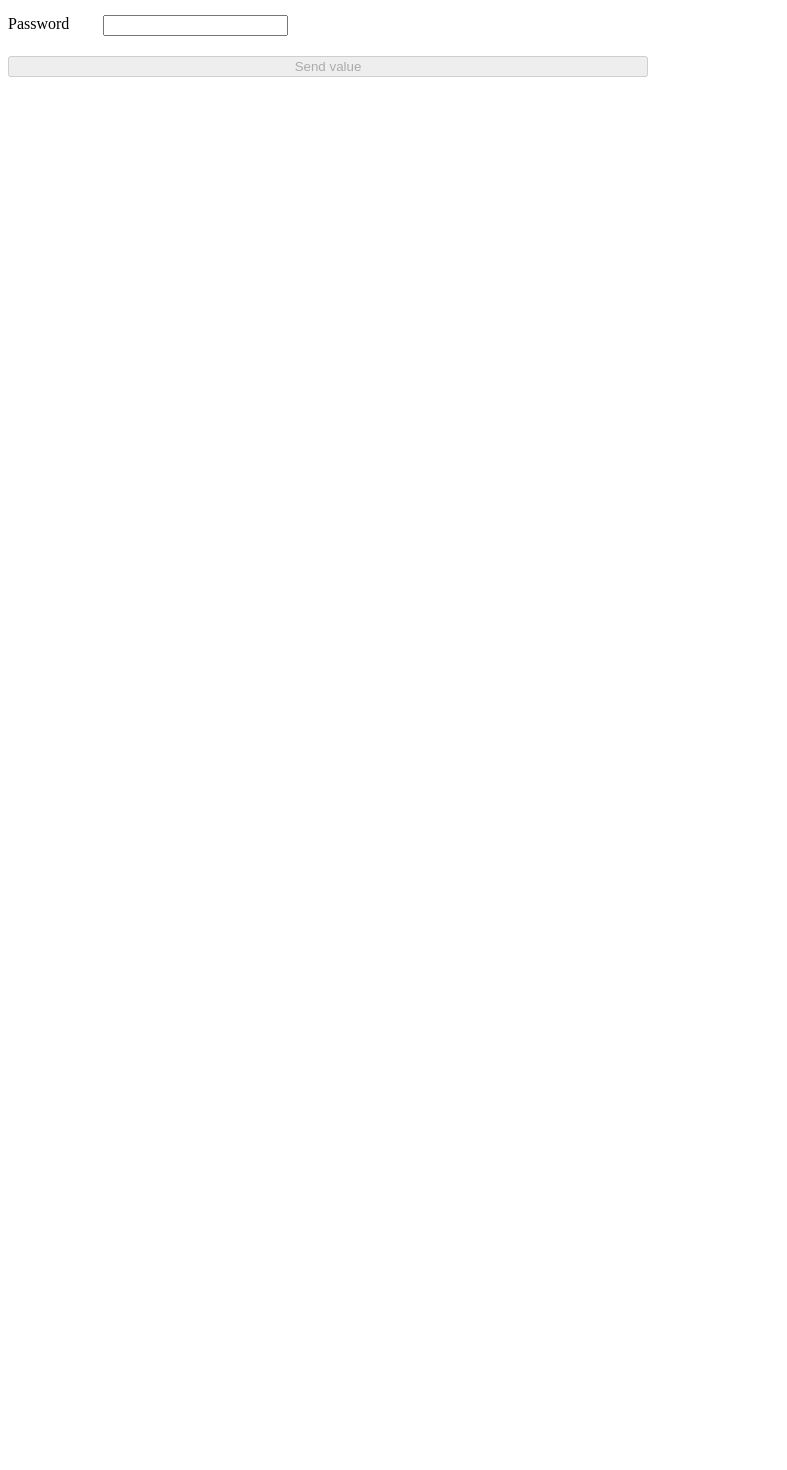
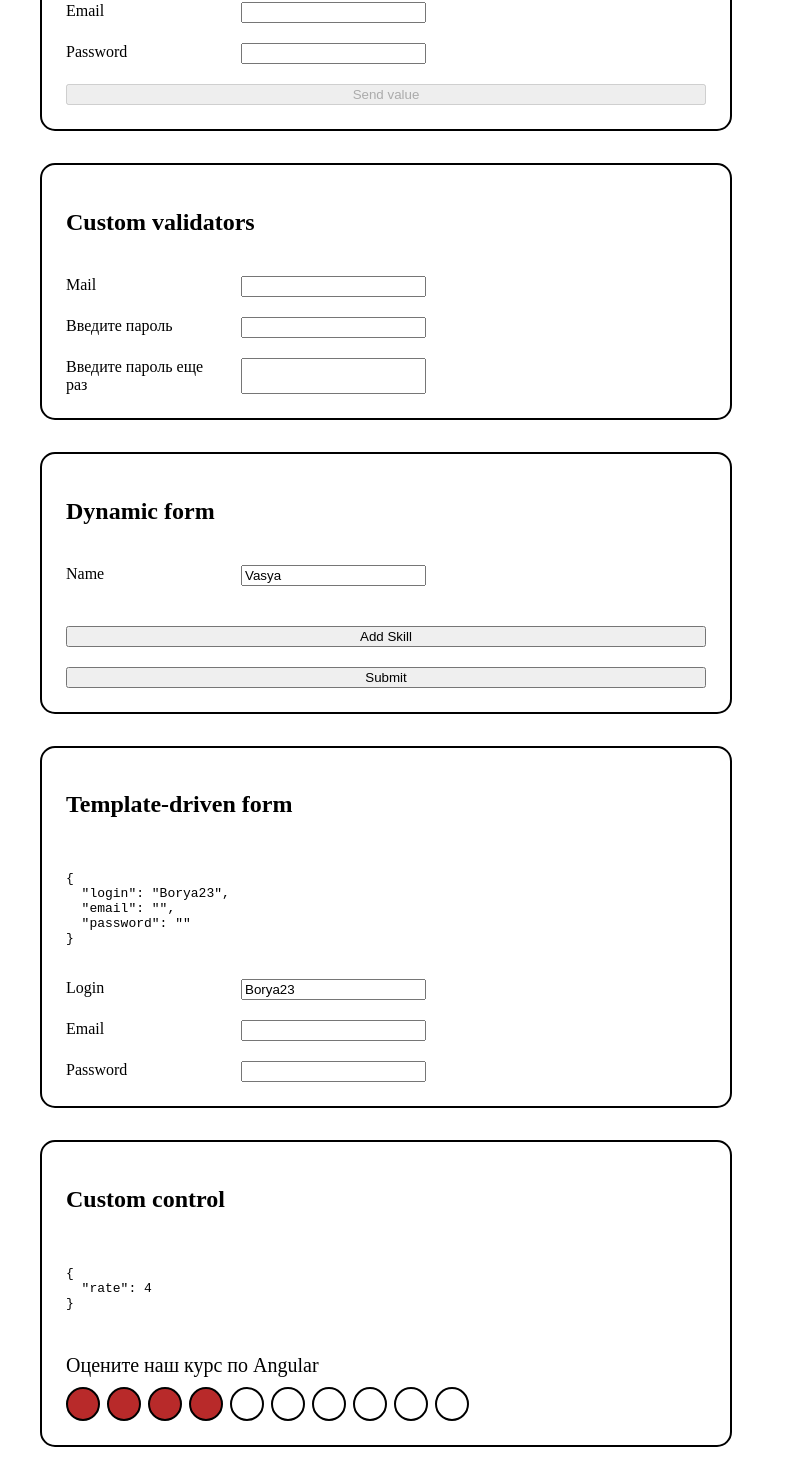
Before and after one commit to AlexandrZiminov/angular-you-tube-course, an Angular app: page /forms in a window 1280 px wide. Shown: the part 233-1703 px from the top of the page, without its empty margins (0-787 px from the left). Before the commit the page ends 800 px from the top, so only its background shows below. Built offline with nearby package versions, Linux system fonts and the light colour scheme.

Commit message:
forms array, forsa builder, custom control

```diff
--- a/src/app/app-routing.module.ts
+++ b/src/app/app-routing.module.ts
@@ -38,7 +38,7 @@ const routes: Routes = [
     },
     {
         path: 'forms',
-        loadChildren: () => import('./forms/forms.module').then((m) => m.FormsModule)
+        loadChildren: () => import('./forms/forms-ui.module').then((m) => m.FormsUiModule)
     },
     {
         path: '**',
--- a/src/app/forms/components/forms/forms.component.html
+++ b/src/app/forms/components/forms/forms.component.html
@@ -22,3 +22,77 @@
     </div>
     <button (click)="handleValue()" [disabled]="!myForm.valid">Send value</button>
 </div>
+
+<div class="login-form" [formGroup]="validatorsForm">
+    <h2>Custom validators</h2>
+    <div>
+        <label for="mail">Mail</label>
+        <input type="text" id="mail" formControlName="mail">
+        @if (!validatorsForm.controls.mail.valid && validatorsForm.controls.mail.touched) {
+            <small style="color: red">Неправильно введены данные</small>
+        }
+    </div>
+    <div>
+        <label for="password_one">Введите пароль</label>
+        <input type="password" id="password_one" formControlName="password_one">
+    </div>
+    <div>
+        <label for="password_two">Введите пароль еще раз</label>
+        <input type="password" id="password_two" formControlName="password_two">
+    </div>
+    @if (validatorsForm.errors?.["PasswordDoNotMatch"]) {
+        <div>
+            <span style="color: red">Пароли не совпадают</span>
+        </div>
+    }
+</div>
+
+<form class="login-form" [formGroup]="fbForm" (ngSubmit)="onSubmit()">
+    <h2>Dynamic form</h2>
+
+    <div>
+        <label for="name">Name</label>
+        <input type="text" id="name" formControlName="name">
+    </div>
+
+    <div class="login-form__array" formArrayName="skills">
+        @for (skill of skills.controls; track skill; let i = $index) {
+
+            <div [formGroupName]="i">
+                <label [for]="i + 'skill'">{{ i + 1 }} | Skill</label>
+                <input [id]="i + 'skill'" type="text" formControlName="skill">
+                <label [for]="i + 'exp'">{{ i + 1 }} | Experience</label>
+                <input [id]="i + 'exp'" type="text" formControlName="experience">
+                <button (click)="removeSkill(i)">Delete</button>
+            </div>
+        }
+    </div>
+
+    <button (click)="addSkill()">Add Skill</button>
+    <button type="submit">Submit</button>
+</form>
+
+<div class="login-form">
+    <h2>Template-driven form</h2>
+    <pre>{{ templateForm | json }}</pre>
+
+    <div>
+        <label for="templateLogin">Login</label><input id="templateLogin" [(ngModel)]="templateForm.login" type="text">
+    </div>
+    <div>
+        <label for="templateEmail">Email</label><input id="templateEmail" [(ngModel)]="templateForm.email" type="text">
+    </div>
+    <div>
+        <label for="templatePassword">Password</label><input id="templatePassword"
+                                                             [(ngModel)]="templateForm.password"
+                                                             type="text" type="password">
+    </div>
+</div>
+
+<div class="login-form" [formGroup]="customForm">
+    <h2>Custom control</h2>
+
+    <pre>{{ customForm.value | json }}</pre>
+
+    <app-rate formControlName="rate" [options]="ratesOptions"></app-rate>
+</div>
--- a/src/app/forms/components/forms/forms.component.scss
+++ b/src/app/forms/components/forms/forms.component.scss
@@ -1,6 +1,13 @@
 .login-form {
     display: flex;
     flex-direction: column;
+
+    margin: 2rem;
+
+    border: 2px solid black;
+    border-radius: 15px;
+
+    padding: 1.5rem;
 
     gap: 20px;
 
@@ -16,7 +23,13 @@
         gap: 15px;
 
         label {
-            width: 80px;
+            width: 160px;
         }
     }
+
+    &__array {
+        display: flex;
+        flex-direction: column;
+        gap: 10px;
+    }
 }
--- a/src/app/forms/components/forms/forms.component.ts
+++ b/src/app/forms/components/forms/forms.component.ts
@@ -1,18 +1,80 @@
 import {Component} from '@angular/core';
-import {FormControl, FormGroup, Validators} from "@angular/forms";
+import {
+    AbstractControl,
+    FormArray,
+    FormBuilder,
+    FormControl,
+    FormGroup,
+    ValidationErrors,
+    ValidatorFn,
+    Validators
+} from "@angular/forms";
+import {RateOptions} from "../rate/rate.component";
+
+export function checkRegExp(regExp: RegExp): ValidatorFn {
+    return (control: AbstractControl): ValidationErrors | null => {
+        const forbidden = regExp.test(control.value);
+        return !forbidden ? {forbiddenValue: {value: control.value}} : null;
+    }
+}
+
+export const conformPassword: ValidatorFn = (control: AbstractControl): ValidationErrors | null => {
+    return control.value.password_one === control.value.password_two ? null : {PasswordDoNotMatch: true};
+}
+
+interface TemplateFormI {
+    login: string;
+    email: string;
+    password: string;
+}
 
 @Component({
     selector: 'app-forms',
     templateUrl: './forms.component.html',
     styleUrl: './forms.component.scss'
 })
+
 export class FormsComponent {
+
+    public templateForm: TemplateFormI = {
+        login: 'Borya23',
+        email: '',
+        password: '',
+    };
+
+    constructor(private _fb: FormBuilder) {
+
+    }
+
+    public get skills() {
+        return this.fbForm.get('skills') as FormArray;
+    }
 
     public myForm = new FormGroup({
         login: new FormControl("", Validators.required),
         email: new FormControl("", [Validators.required, Validators.email]),
         password: new FormControl("", Validators.required)
     });
+
+    public validatorsForm = new FormGroup({
+        mail: new FormControl("", checkRegExp(/^((?!\.)[\w\-_.]*[^.])(@\w+)(\.\w+(\.\w+)?[^.\W])$/gm)),
+        password_one: new FormControl(""),
+        password_two: new FormControl("")
+    }, {validators: [conformPassword]})
+
+    public fbForm = this._fb.group({
+        name: ["Vasya"],
+        skills: this._fb.array([]),
+    })
+
+    public customForm = this._fb.group({
+        rate: [4]
+    });
+
+    public ratesOptions: RateOptions = {
+        rates: 10,
+        text: "Оцените наш курс по Angular"
+    }
 
     public handleValue() {
         if (this.myForm.valid) {
@@ -23,4 +85,22 @@ export class FormsComponent {
         console.log(this.myForm.get(['login'])?.value)
     };
 
+    public newSkill(): FormGroup {
+        return this._fb.group({
+            skill: '',
+            experience: '',
+        })
+    }
+
+    public addSkill(): void {
+        this.skills.push(this.newSkill())
+    }
+
+    public removeSkill(i: number): void {
+        this.skills.removeAt(i)
+    }
+
+    public onSubmit() {
+        console.log(this.fbForm.value);
+    }
 }
--- /dev/null
+++ b/src/app/forms/components/rate/rate.component.html
@@ -0,0 +1,13 @@
+<div class="rate">
+
+    @if (options.text !== undefined) {
+        <p class="rate__text">{{ options.text }}</p>
+    }
+
+    <div class="rate__wrapper">
+        @for (el of ratesArr; track el; ) {
+            <div class="rate__item" (click)="onRate(el)" [ngClass]=" (el <= currentRate) ? 'rate__active' : ''"></div>
+        }
+    </div>
+
+</div>
--- /dev/null
+++ b/src/app/forms/components/rate/rate.component.scss
@@ -0,0 +1,28 @@
+.rate {
+
+    &__text {
+        font-size: 20px;
+        margin: 10px 0;
+    }
+
+    &__wrapper {
+        display: flex;
+        gap: 7px;
+    }
+
+    &__item {
+        width: 30px;
+        height: 30px;
+        border-radius: 50%;
+        background-color: transparent;
+        border: 2px solid;
+
+        transition: background-color 0.3s ease-in-out;
+
+        cursor: pointer;
+    }
+
+    &__active {
+        background-color: #b82a2a;
+    }
+}
--- /dev/null
+++ b/src/app/forms/components/rate/rate.component.ts
@@ -0,0 +1,89 @@
+import {Component, Input, OnInit} from '@angular/core';
+import {ControlValueAccessor, NG_VALUE_ACCESSOR} from "@angular/forms";
+
+export interface RateOptions {
+    rates: number,
+    text: string;
+}
+
+@Component({
+    selector: 'app-rate',
+    templateUrl: './rate.component.html',
+    styleUrl: './rate.component.scss',
+    providers: [
+        {
+            provide: NG_VALUE_ACCESSOR,
+            multi: true,
+            useExisting: RateComponent,
+        }
+    ]
+})
+export class RateComponent implements ControlValueAccessor, OnInit {
+
+    @Input() options!: RateOptions;
+
+    public currentRate!: number;
+
+    public ratesArr: number[] = [];
+
+    public disabled: boolean = false;
+
+    public touched: boolean = false;
+
+    onChange = (currentRate: number) => {
+    };
+
+    onTouched = () => {
+    };
+
+    ngOnInit() {
+        this.fillRatesArr()
+    }
+
+    public onRate(index: number) {
+        this.markAsTouched();
+        if (!this.disabled) {
+            this.currentRate = index;
+            this.onChange(this.currentRate);
+        }
+    }
+
+    // ControlValueAccessor methods start
+    public writeValue(rate: number) {
+        this.currentRate = rate;
+    }
+
+    public registerOnChange(fn: any) {
+        this.onChange = fn;
+    }
+
+    public registerOnTouched(fn: any) {
+        this.onTouched = fn;
+    }
+
+    private fillRatesArr(): void {
+        let condition = true;
+        let count = 1;
+        while (condition) {
+            this.ratesArr.push(count)
+            if (count == this.options.rates) {
+                condition = false;
+            } else {
+                count++;
+            }
+        }
+    }
+
+    public setDisabledState(isDisabled: boolean) {
+        this.disabled = isDisabled;
+    }
+
+    public markAsTouched() {
+        if (!this.touched) {
+            this.onTouched();
+            this.touched = true;
+        }
+    }
+
+    // ControlValueAccessor methods end
+}
```
Also changed, not shown: src/app/forms/forms-ui.module.ts (added, +15 -0 lines), src/app/forms/forms.module.ts (deleted, +0 -13 lines).
